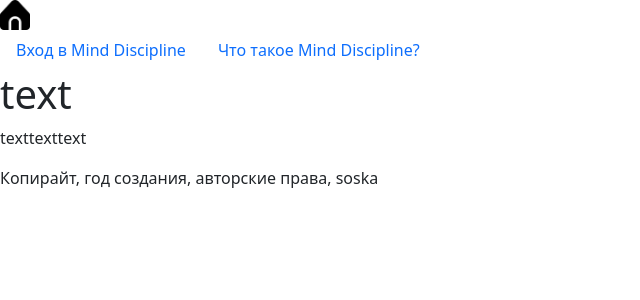
After one commit to Nenamanui/MindDiscipline, a Django app: template MindDiscipline/homepage/templates/homepage/about.html in a window 1280 px wide. The commit adds this page. Shown: the top 300 px of the page, without its empty margins (0-640 px from the left). Run offline with Django 5.2, Linux system fonts and the light colour scheme; the template is opened without the code that fills it, so the values that code supplies are empty; some libraries are stand-ins or nearby versions.

Commit message:
added menu and static icons

```diff
--- a/MindDiscipline/homepage/templates/base.html
+++ b/MindDiscipline/homepage/templates/base.html
@@ -3,10 +3,11 @@
  <html lang="ru">
   <head>
     <link rel="stylesheet" href="{% static 'css/bootstrap.css' %}">
+    <link rel="icon" href="{% static 'img/home1.svg' %}" type="image">
     <title>{% block title %}{% endblock %}</title>
   </head>
    <body>
-     {% include "homepage/includes/header.html" %}
+     {% block header%}{% endblock %}
      <main>
        {% block content %}Контента пока нет :({% endblock %}
      </main>
--- /dev/null
+++ b/MindDiscipline/homepage/templates/homepage/about.html
@@ -0,0 +1,32 @@
+{% extends "base.html" %}
+{% load static %}
+
+{% block title %}
+Что такое Mind Discipline?
+  {% endblock %}
+
+  {% block content %}
+  <h1>text</h1>
+  <p>texttexttext</p>
+  {% endblock %}
+
+  {% block header %}
+  <header>
+    {% with request.resolver_match.view_name as view_active %}
+    <img src="{% static 'img/home.png' %}" height="30" alt="home_img">
+      <ul class="nav nav-pills">
+        <li class="nav-item">
+        <a class="nav-link"
+           href="{% url 'homepage:enter_screen' %}">
+           Вход в Mind Discipline
+        </a>
+      </li>
+      <li class="nav-item">
+        <a class="nav-link {% if view_active  == 'homepage:about' %}active{% endif %}" href="{% url 'homepage:about' %}">
+        Что такое Mind Discipline?
+        </a>
+      </li>
+      </ul>
+    {% endwith %}
+  </header>
+  {% endblock %}
--- a/MindDiscipline/homepage/templates/homepage/includes/header.html
+++ b/MindDiscipline/homepage/templates/homepage/includes/header.html
@@ -11,7 +11,7 @@
       </a>
     </li>
     <li class="nav-item">
-      <a class="nav-link" href="{% url 'homepage:about'}">
+      <a class="nav-link" href="{% url 'homepage:about' %}">
       Что такое Mind Discipline?
       </a>
     </li>
--- a/MindDiscipline/homepage/views.py
+++ b/MindDiscipline/homepage/views.py
@@ -10,5 +10,5 @@ def code_check_screen(request):
     return render(request, template_name)
 
 def about(request):
-    template_name= 'homepage/what_is_md.html'
+    template_name= 'homepage/about.html'
     return render(request, template_name)
```
Also changed, not shown: MindDiscipline/homepage/templates/homepage/homepage.html (+22 -0 lines), MindDiscipline/homepage/templates/homepage/what_is_md.html (deleted, +0 -10 lines), MindDiscipline/MindDiscipline/urls.py (line endings or trailing spaces).
